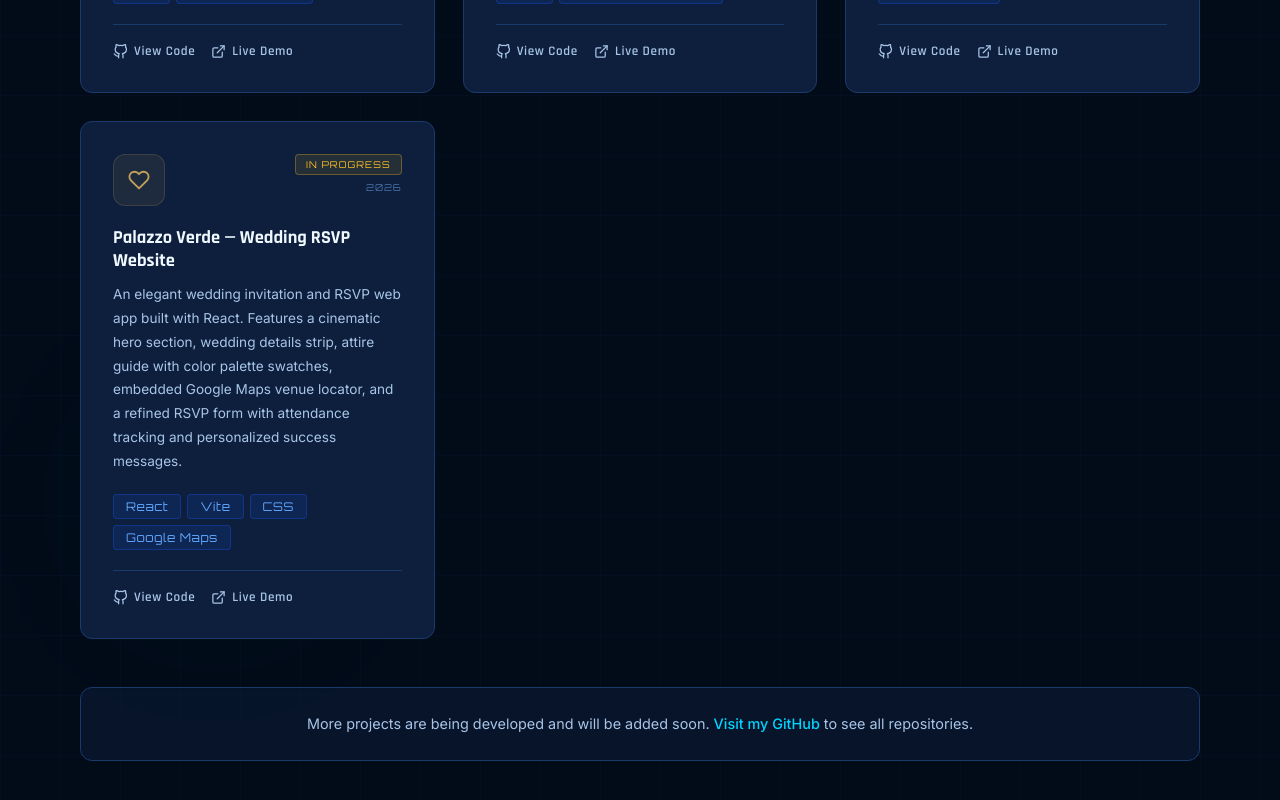
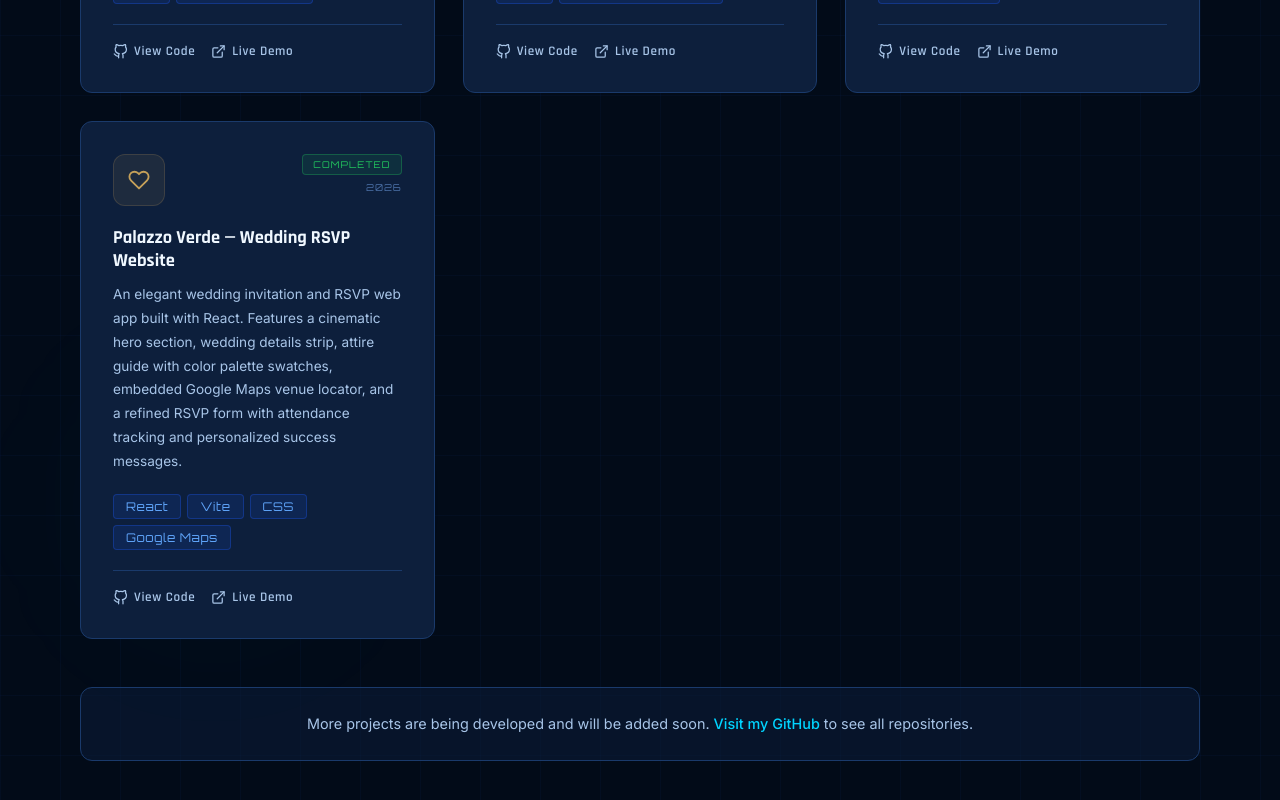
Before and after one commit to seanio777/verano-portfolio, a React (Vite) app: page / in a window 1280 px wide. Shown: the part 5769-6569 px from the top of the page. Built offline with nearby package versions, Linux system fonts and the light colour scheme.

Commit message:
feat: update project status from 'In Progress' to 'Completed'

```diff
--- a/src/components/Projects.jsx
+++ b/src/components/Projects.jsx
@@ -83,7 +83,7 @@ const projects = [
     color: '#C5A059',
     github: 'https://github.com/seanio777/palazzo-rsvp.git',  // ← update after upload
     demo: 'https://palazzo-rsvp.vercel.app/',   // ← add your Vercel/Netlify link
-    status: 'In Progress',
+    status: 'Completed',
     year: '2026',
   },
 ]
```
